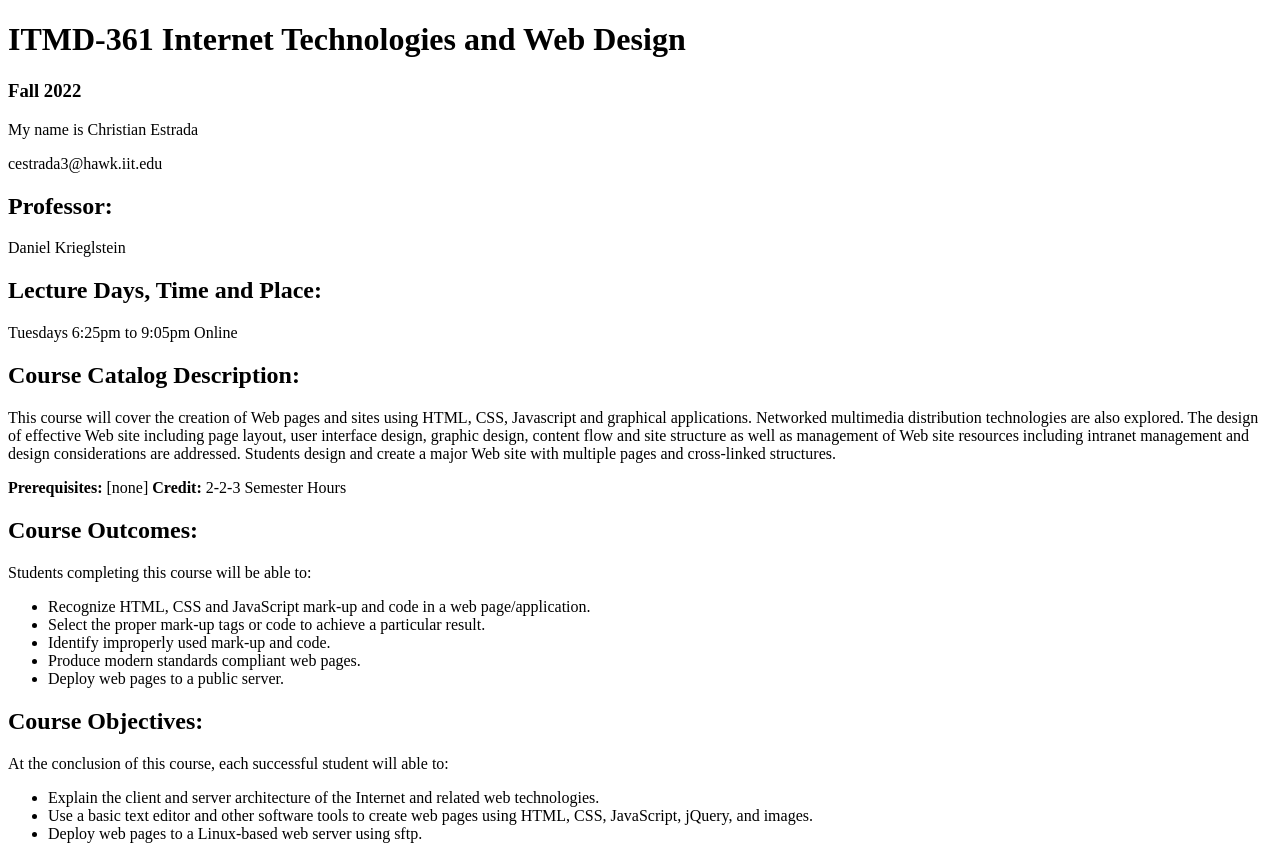
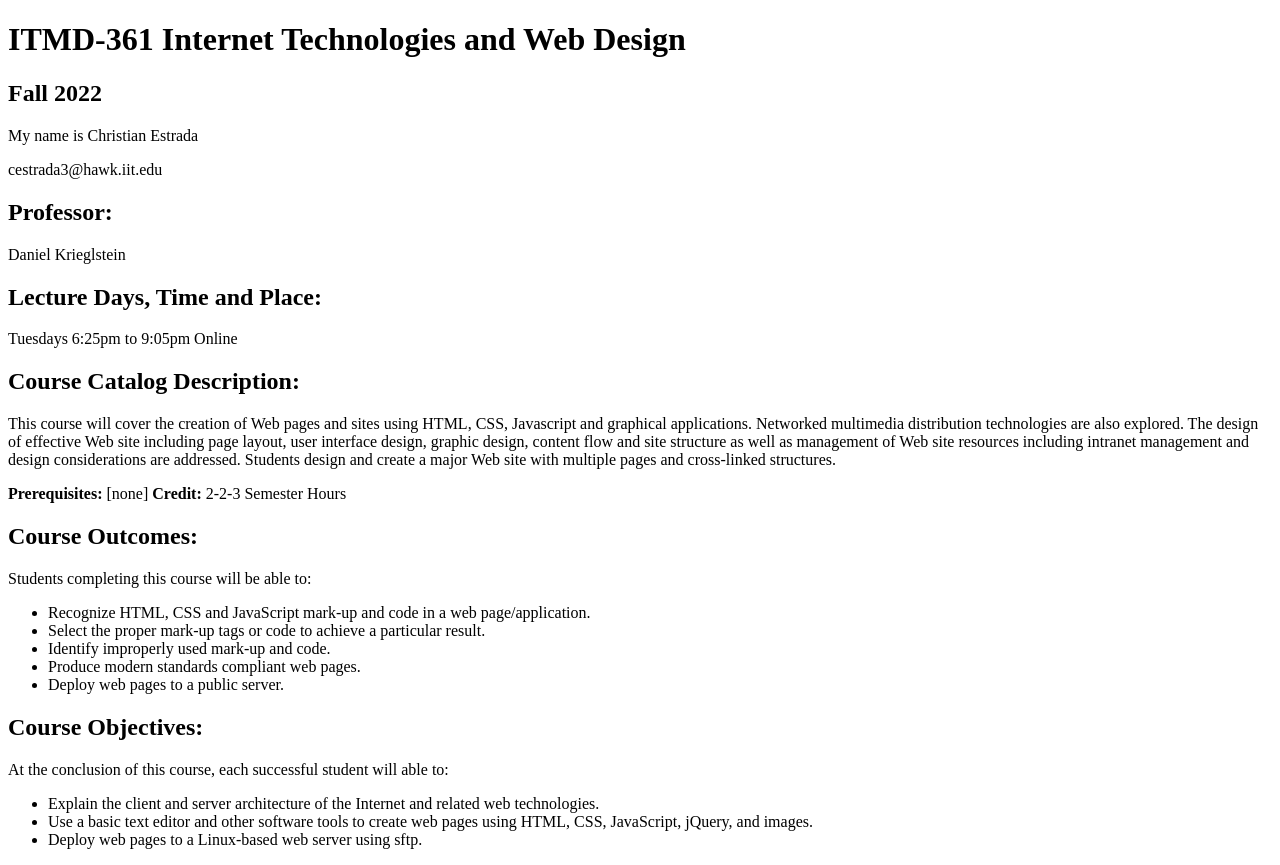
Before and after one commit to cestrada3/lab2, a plain HTML site: page index.html in a window 1280 px wide. Drawn offline with Linux system fonts and the light colour scheme.

Commit message:
Update index.html

```diff
--- a/index.html
+++ b/index.html
@@ -9,8 +9,7 @@
 <header>
 <h1>ITMD-361 Internet Technologies and Web Design</h1>
 
-<h3>Fall 2022</h3>
-
+<h2>Fall 2022</h2>
 <p> My name is Christian Estrada </p>
 <p>cestrada3@hawk.iit.edu</p>
 
```
